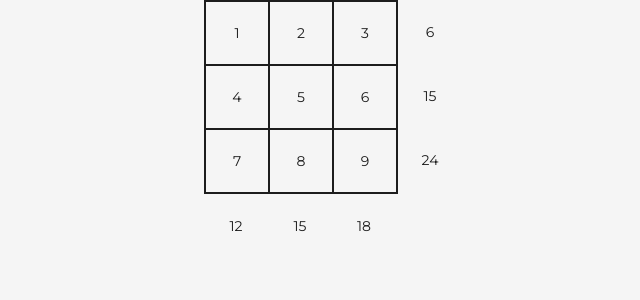
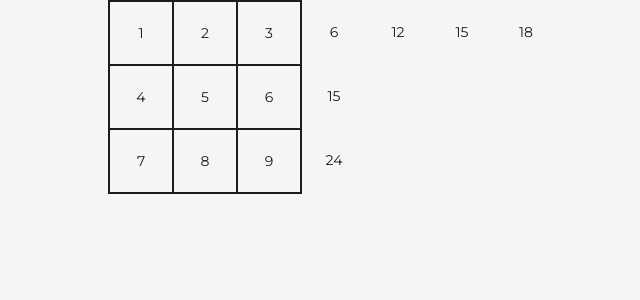
Before and after one commit to dariomrk/Internship-16-Sumplete, a React (Vite) app: page / in a window 1280 px wide. Shown: the top 300 px of the page, without its empty margins (307-947 px from the left). Built offline with nearby package versions, Linux system fonts and the light colour scheme.

Commit message:
Add SumCells component.

```diff
--- a/src/App.jsx
+++ b/src/App.jsx
@@ -25,17 +25,17 @@ function App() {
     });
     return acc;
   }, Array.from({ length: cellStates[0].length }, () => 0))
-    .map((value) => ({ value }));
+    .map((value) => ({ value, id: crypto.randomUUID() }));
 
   const getHorizontalSumStates = () => cellStates.map((row) => row
     .reduce((acc, cell) => acc + cell.value, 0))
-    .map((value) => ({ value }));
+    .map((value) => ({ value, id: crypto.randomUUID() }));
 
   return (
     <Board
       cellStates={cellStates}
-      sumStatesVertical={getVerticalSumStates()}
-      sumStatesHorizontal={getHorizontalSumStates()}
+      sumsVertical={getVerticalSumStates()}
+      sumsHorizontal={getHorizontalSumStates()}
       callback={(id) => console.log(id)}
     />
   );
--- a/src/components/Board/Board.jsx
+++ b/src/components/Board/Board.jsx
@@ -2,6 +2,7 @@
 import React from 'react';
 import './Board.scoped.css';
 import Cell from '../Cell';
+import SumCells from '../SumCells';
 
 /**
  * @param {{
@@ -10,15 +11,15 @@ import Cell from '../Cell';
  *  state: string,
  *  id: string
  * }[][],
- * sumStatesVertical: {value: number}[],
- * sumStatesHorizontal: {value: number}[],
+ * sumsVertical: {value: number, id: string}[],
+ * sumsHorizontal: {value: number, id: string}[],
  * callback: (id: string) => void}} props
  * @returns {JSX.Element}
  */
 function Board({
   cellStates,
-  sumStatesVertical,
-  sumStatesHorizontal,
+  sumsVertical,
+  sumsHorizontal,
   callback,
 }) {
   return (
@@ -28,7 +29,7 @@ function Board({
           {cellStates.map((row, i) => (
             <div
               className="cells-row"
-              key={`cells-row-${i}`}
+              key={`row-${i}`}
             >
               {row.map(({ value, state, id }) => (
                 <Cell
@@ -42,26 +43,9 @@ function Board({
             </div>
           ))}
         </div>
-        <div className="cells-sum-horizontal">
-          {sumStatesHorizontal.map(({ value }, i) => (
-            <Cell
-              value={value}
-              state="disabled"
-              key={`sum-horizontal-${i}`}
-            />
-          ))}
-        </div>
+        <SumCells cells={sumsHorizontal} direction="column" />
       </div>
-      <div className="cells-sum-vertical">
-        {sumStatesVertical.map(({ value }, i) => (
-          <Cell
-            value={value}
-            state="disabled"
-            key={`sum-vertical-${i}`}
-          />
-        ))}
-        <Cell state="disabled" />
-      </div>
+      <SumCells cells={sumsVertical} direction="row" />
     </div>
   );
 }
--- a/src/components/Board/Board.scoped.css
+++ b/src/components/Board/Board.scoped.css
@@ -24,13 +24,3 @@
   display: flex;
   flex-direction: row;
 }
-
-.cells-sum-horizontal {
-  display: flex;
-  flex-direction: column;
-}
-
-.cells-sum-vertical {
-  display: flex;
-  flex-direction: row;
-}
--- /dev/null
+++ b/src/components/SumCells/SumCells.jsx
@@ -0,0 +1,29 @@
+import React from 'react';
+import './SumCells.scoped.css';
+import Cell from '../Cell';
+
+/**
+ * @param {{cells:
+ * {
+ *  value: string | number,
+ *  id: string,
+ * },
+ *  direction: 'row' | 'column'
+ * }} props
+ * @returns {JSX.Element}
+ */
+function SumCells({ cells, direction }) {
+  return (
+    <div style={{ flexDirection: direction }}>
+      {cells.map(({ value, id }) => (
+        <Cell
+          value={value}
+          state="disabled"
+          key={id}
+        />
+      ))}
+    </div>
+  );
+}
+
+export default SumCells;
--- /dev/null
+++ b/src/components/SumCells/SumCells.scoped.css
@@ -0,0 +1,3 @@
+div {
+  display: flex;
+}
--- /dev/null
+++ b/src/components/SumCells/index.js
@@ -0,0 +1,3 @@
+import SumCells from './SumCells';
+
+export default SumCells;
```
